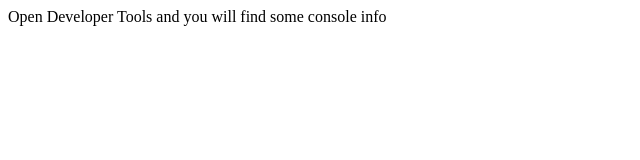
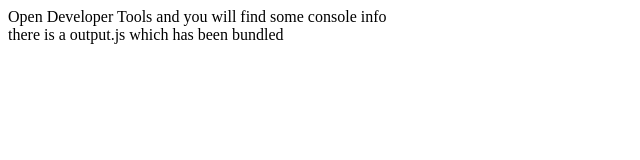
Before and after one commit to JJVvV/how-to-write-your-own-webpack, a website: page index.html in a window 1280 px wide. Shown: the whole page, without its empty margins (0-640 px from the left). Drawn offline with Linux system fonts and the light colour scheme.

Commit message:
add some info

```diff
--- a/index.html
+++ b/index.html
@@ -4,6 +4,7 @@
 </head>
 <body>
   <div>Open Developer Tools and you will find some console info</div>
+  <div>there is a output.js which has been bundled</div>
   <script src="./demo/output.js"></script>
 </body>
 </html>
```
